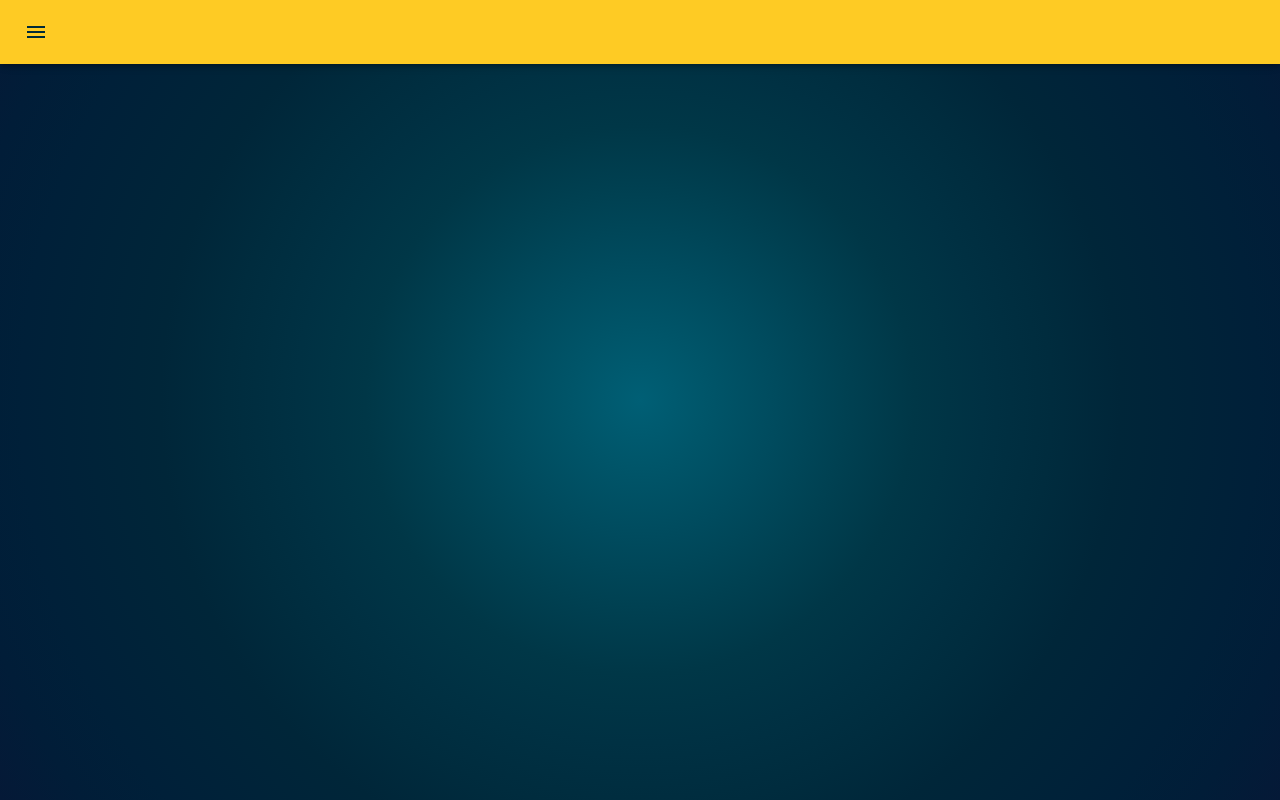
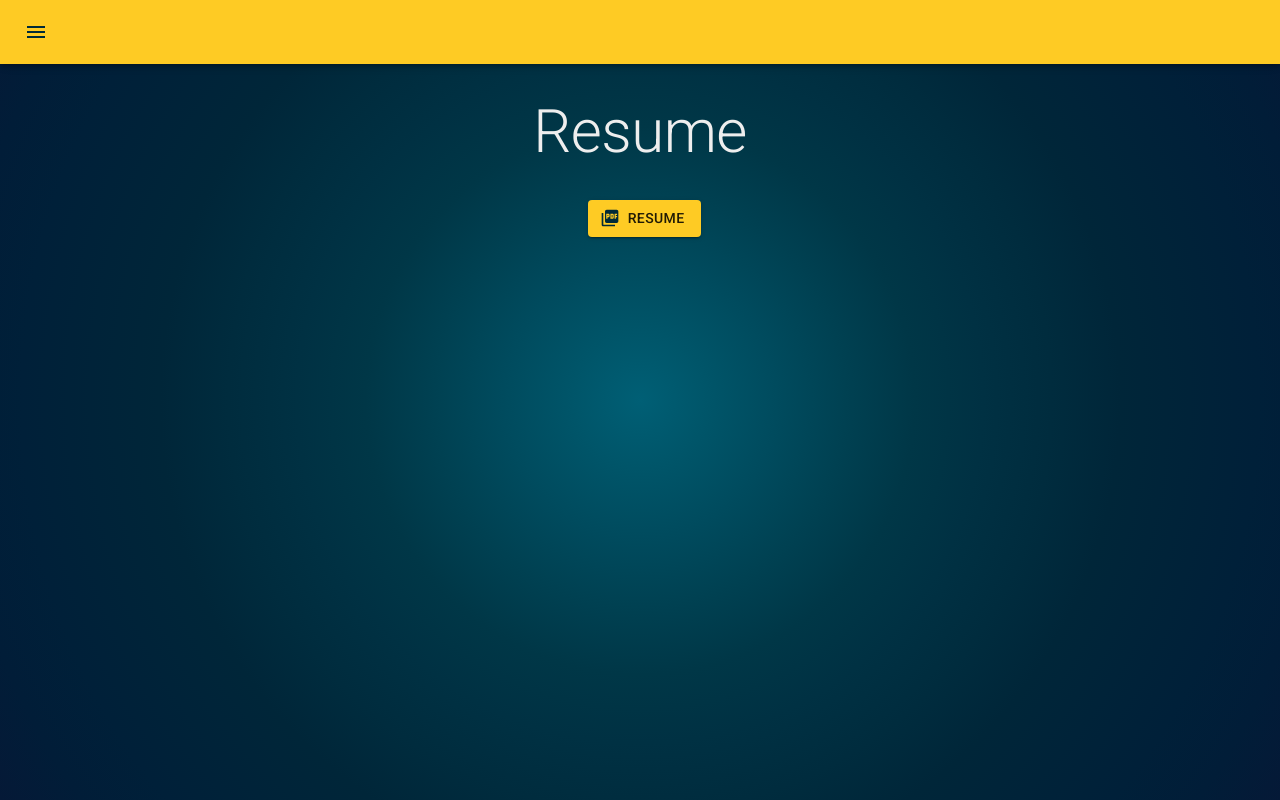
Before and after one commit to clauries/Portfolio-React, a React (Create React App) app in the folder client/: page /resume in a window 1280 px wide. Built offline with nearby package versions, Linux system fonts and the light colour scheme.

Commit message:
Added Resume component

```diff
--- a/client/src/App.css
+++ b/client/src/App.css
@@ -140,7 +140,7 @@ li{
 }
 
 /*not in tutorial*/
-.timeline p {
+/* .timeline p {
   margin-bottom: 1.5rem;
 }
 
@@ -195,7 +195,7 @@ li{
 
 #pdf {
   font-size: 3rem;
-}
+} */
 /* End Experience */
 
 
--- a/client/src/App.js
+++ b/client/src/App.js
@@ -8,6 +8,7 @@ import NoMatch from "./pages/NoMatch.js";
 import Contact from "./pages/Contact";
 import Portfolio from "./pages/Portfolio";
 import Services from "./pages/Services";
+import Resume from "./Components/Resume";
 import Wrapper from "./Components/Wrapper";
 
 // FUTURE DEVELOPMENT
@@ -31,6 +32,7 @@ function App() {
             <Route exact path="/about" component={About} />
             <Route exact path="/services" component={Services} />
             <Route exact path="/portfolio" component={Portfolio} />
+            <Route exact path="/resume" component={Resume} />
             {/* <Route exact path="/experience" component={Experience} /> */}
             <Route exact path="/contact" component={Contact} />
           </Wrapper>
--- a/client/src/Components/Nav/index.js
+++ b/client/src/Components/Nav/index.js
@@ -17,7 +17,8 @@ import HomeIcon from '@material-ui/icons/Home';
 import MenuIcon from '@material-ui/icons/Menu';
 import PersonIcon from '@material-ui/icons/Person';
 import WebIcon from '@material-ui/icons/Web';
-import WorkIcon from '@material-ui/icons/Work';
+import AttachmentIcon from '@material-ui/icons/Attachment';
+// import WorkIcon from '@material-ui/icons/Work';
 import './style.css';
 
 
@@ -62,30 +63,31 @@ function Nav() {
                 }
             case "About":
                 return {
-                    // Future development: need to update file path when available
                     "redirect": "/about",
                     "icon": <PersonIcon />
                 }
             case "Portfolio":
                 return {
-                    // Future development: need to update file path when available
                     "redirect": "/portfolio",
                     "icon": <WebIcon />
                 }
             case "Services":
-                // Need to add code for logging out. Maybe not here...?
                 return {
                     "redirect": "/services",
                     "icon": <FingerprintIcon />
                 }
+            case "Resume":
+                return {
+                    "redirect": "/resume",
+                    "icon": <AttachmentIcon />
+                }
             // case "Experience":
-            //     // Need to add code for logging out. Maybe not here...?
+            //
             //     return {
             //         "redirect": "/experience",
             //         "icon": <WorkIcon />
             //     }
             case "Contact":
-                // Need to add code for logging out. Maybe not here...?
                 return {
                     "redirect": "/contact",
                     "icon": <GroupIcon />
@@ -103,7 +105,7 @@ function Nav() {
             onKeyDown={toggleDrawer(anchor, false)}
         >
             <List>
-                {['Home', 'About', 'Portfolio', 'Services',
+                {['Home', 'About', 'Portfolio', 'Services', 'Resume',
                 // 'Experience',
                 'Contact',].map((text, index) => (
                     <ListItem button key={text} component="a" href={chooseMenuList({ text }).redirect}>
--- /dev/null
+++ b/client/src/Components/Resume/index.js
@@ -0,0 +1,44 @@
+import React from "react";
+import { makeStyles } from '@material-ui/core/styles';
+import { Typography, Button } from '@material-ui/core';
+import PictureAsPdfIcon from '@material-ui/icons/PictureAsPdf';
+
+// FUTURE DEVELOPMENT
+// =============================================
+// Open Resume upon load
+// Resume originally located on Experience page
+    // This page may become non-esistent if I reinvent the experience page
+
+const useStyles = makeStyles(theme => ({
+    root: {
+        display: 'flex',
+        flexDirection: 'column',
+    },
+    container: {
+        margin: '0 15%',
+        marginTop: theme.spacing(2),
+
+    },
+
+}));
+
+function Resume() {
+    const classes = useStyles();
+
+    return (
+        <div className={classes.root}>
+            <Typography variant="h2">
+                Resume
+            </Typography>
+            <div className={classes.container} id="resume">
+                <div className={classes.container}>
+                    <Button startIcon={<PictureAsPdfIcon/>} href="./assets/imgs/schroeder-resume.pdf" target="_blank" color="primary" variant="contained" className={classes.resumeLink}>
+                        Resume
+                    </Button>
+                </div>
+            </div>
+        </div>
+    );
+};
+
+export default Resume;
```
